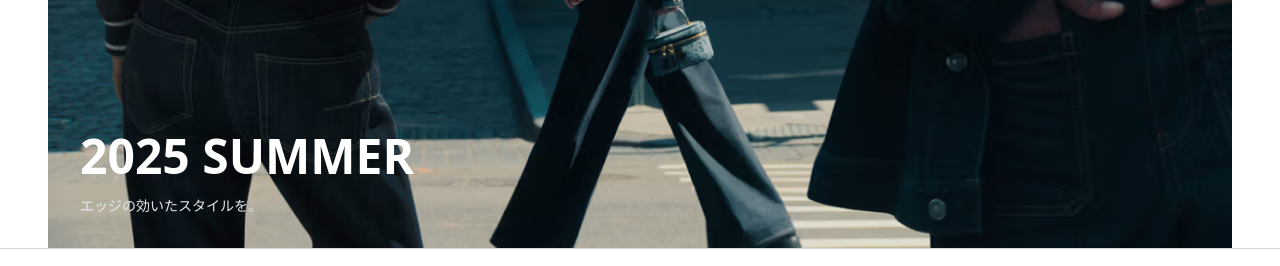
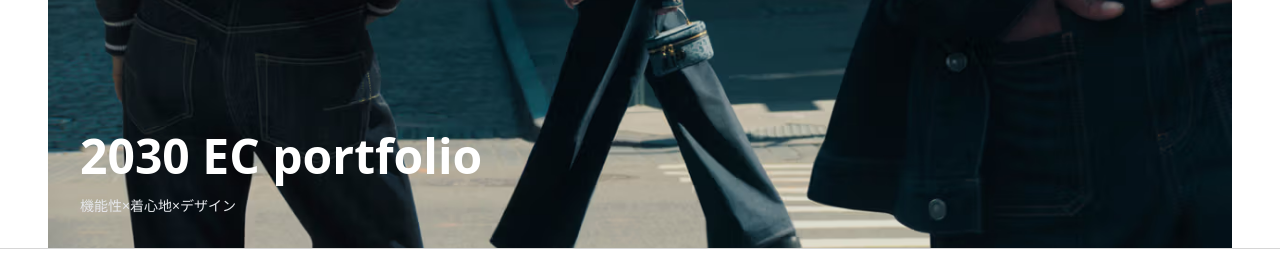
Before and after one commit to yutafromii/ec-next-portfolio, a Next.js app: page / in a window 1280 px wide. Shown: the part 880-1146 px from the top of the page. Built offline with nearby package versions, Linux system fonts and the light colour scheme; no server answers.

Commit message:
キャッチコピー修正

```diff
--- a/src/components/ui/home/Hero.tsx
+++ b/src/components/ui/home/Hero.tsx
@@ -54,8 +54,10 @@ export default function Hero() {
 
           {/* Heroテキスト（画像の中） */}
           <div className="absolute bottom-8 left-8 text-white z-10 space-y-4">
-            <h1 className="text-3xl md:text-5xl font-bold">2025 SUMMER</h1>
-            <p className="text-sm text-gray-200">エッジの効いたスタイルを。</p>
+            <h1 className="text-3xl md:text-5xl font-bold">
+              2030 EC portfolio
+            </h1>
+            <p className="text-sm text-gray-200">機能性×着心地×デザイン</p>
           </div>
         </div>
       </div>
```
